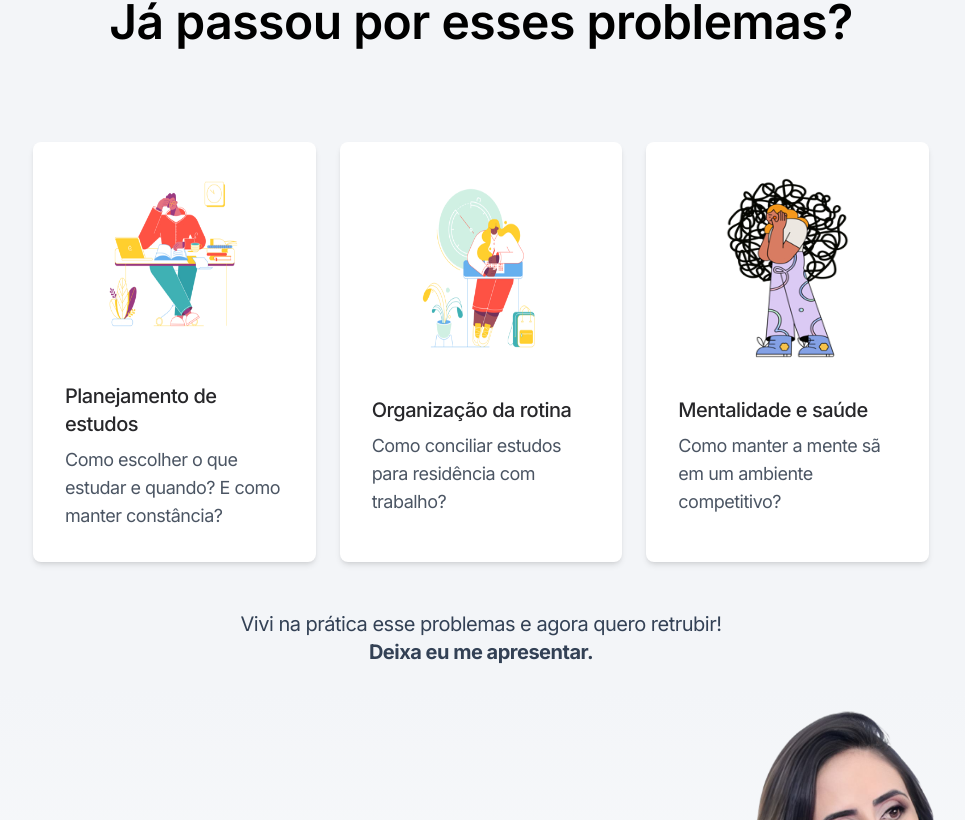
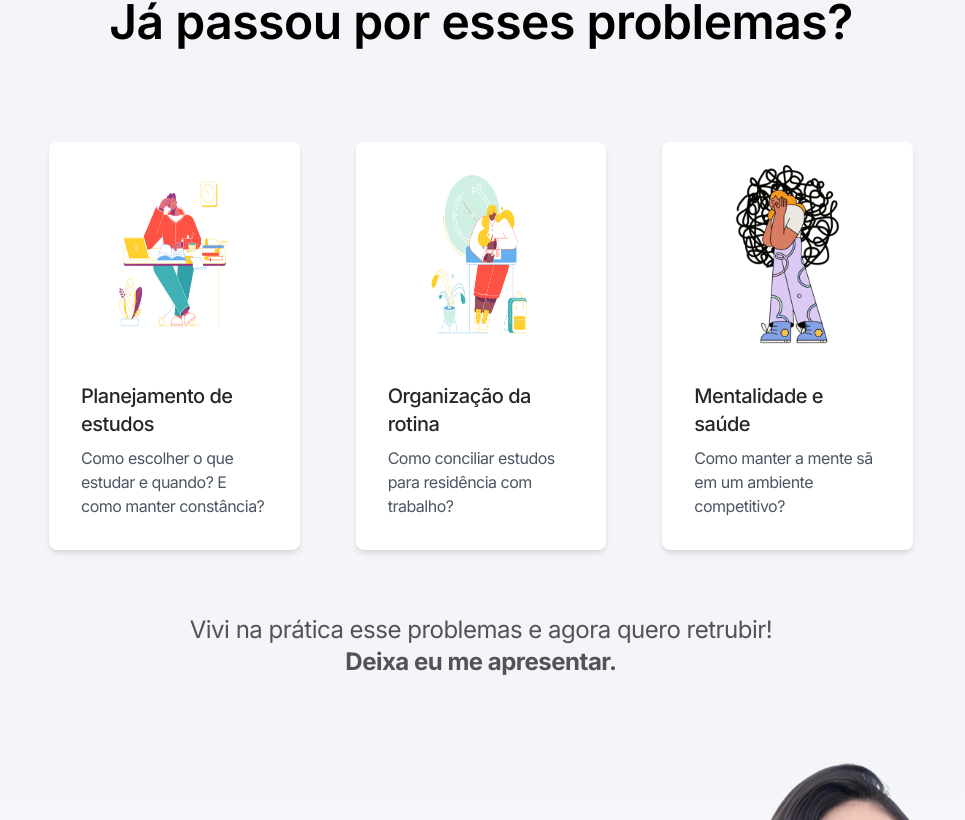
Before and after one commit to aamdias/dralorraine-web, a Next.js app: page /mentoria in a window 1280 px wide. Shown: the part 480-1300 px from the top of the page, without its empty margins (159-1124 px from the left). Built offline with nearby package versions, Linux system fonts and the light colour scheme.

Commit message:
chore: small UI fixes at Mentoria page

```diff
--- a/pages/mentoria/index.js
+++ b/pages/mentoria/index.js
@@ -56,48 +56,48 @@ export default function MentorshipPage() {
                                 Já passou por esses problemas?
                             </PageTitle>
                             <CardGroup className="grid gap-6 grid-cols-1 max-w-4xl mx-auto mt-24 md:grid-cols-3">
-                                <Card className="col-span-1 bg-white rounded-lg overflow-hidden shadow-md bg-white">
+                                <Card className="col-span-1 bg-white rounded-lg overflow-hidden shadow-md bg-white mx-4">
                                     <CardBody className="flex flex-col md:flex-row items-center pt-4 pb-8 px-8">
                                     <div>
-                                        <CardImage src="/study-illustration.png" alt="Study Plan" className="w-full h-48"/>
+                                        <CardImage src="/study-illustration.png" alt="Study Plan" className="h-48 sm:aspect-square md:aspect-auto"/>
                                         <CardHeader className="text-lg font-bold text-zinc-800">
                                         Planejamento de estudos
                                         </CardHeader>
-                                        <p className="text-gray-600 text-base md:text-lg">
+                                        <p className="text-gray-600 text-base">
                                         Como escolher o que estudar e quando? E como manter constância?
                                         </p>
                                     </div>
                                 </CardBody>
                                 </Card>
-                                <Card className="col-span-1 bg-white rounded-lg overflow-hidden shadow-md bg-white">
+                                <Card className="col-span-1 bg-white rounded-lg overflow-hidden shadow-md bg-white mx-4">
                                     <CardBody className="flex flex-col md:flex-row items-center pt-4 pb-8 px-8">
                                     <div>
-                                        <CardImage src="/routine-illustration.png" alt="Study Plan" className="w-full h-48"/>
+                                        <CardImage src="/routine-illustration.png" alt="Study Plan" className="h-48 sm:aspect-square md:aspect-auto"/>
                                         <CardHeader className="text-lg font-bold text-zinc-800">
                                         Organização da rotina
                                         </CardHeader>
-                                        <p className="text-gray-600 text-base md:text-lg">
+                                        <p className="text-gray-600 text-base">
                                         Como conciliar estudos para residência com trabalho?
                                         </p>
                                     </div>
                                     </CardBody>
                                 </Card>
-                                <Card className="col-span-1 bg-white rounded-lg overflow-hidden shadow-md bg-white">
+                                <Card className="col-span-1 bg-white rounded-lg overflow-hidden shadow-md bg-white mx-4">
                                     <CardBody className="flex flex-col md:flex-row items-center pt-4 pb-8 px-8">
                                     <div>
-                                        <CardImage src="/mental-health-illustration.png" alt="Study Plan" className="w-full h-48"/>
+                                        <CardImage src="/mental-health-illustration.png" alt="Study Plan" className="h-48 sm:aspect-square md:aspect-auto"/>
                                         <CardHeader className="text-lg font-bold text-zinc-800">
                                         Mentalidade e saúde
                                         </CardHeader>
-                                        <p className="text-gray-600 text-base md:text-lg">
+                                        <p className="text-gray-600 text-base">
                                         Como manter a mente sã em um ambiente competitivo?
                                         </p>
                                     </div>
                                     </CardBody>
                                 </Card>
                             </CardGroup>
-                            <Content className="text-center mt-12 px-16" alignment="center">
-                                <div className="text-xl text-slate-700">
+                            <Content className="text-center my-16 px-16" alignment="center">
+                                <div className="text-2xl text-zinc-600">
                                     Vivi na prática esse problemas e agora quero retrubir! <br/> <span className="font-bold">Deixa eu me apresentar.</span> {" "}
                                 </div>
                             </Content>
@@ -122,7 +122,7 @@ export default function MentorshipPage() {
                                 </p>
                             </Content>
                             <CardGroup className="grid gap-6 grid-cols-1 max-w-4xl mx-auto mt-12 md:grid-cols-2">
-                                <Card className="col-span-1 bg-white rounded-lg overflow-hidden shadow-md bg-white">
+                                <Card className="col-span-1 bg-white rounded-lg overflow-hidden shadow-md bg-white mx-4">
                                     <CardBody className="flex flex-col md:flex-row items-center pt-4 pb-8 px-8">
                                     <div>
                                         <CardImage src="/beneficios-mentoria-1.png" alt="Study Plan" className="w-16 h-16"/>
@@ -135,7 +135,7 @@ export default function MentorshipPage() {
                                     </div>
                                 </CardBody>
                                 </Card>
-                                <Card className="col-span-1 bg-white rounded-lg overflow-hidden shadow-md bg-white">
+                                <Card className="col-span-1 bg-white rounded-lg overflow-hidden shadow-md bg-white mx-4">
                                     <CardBody className="flex flex-col md:flex-row items-center pt-4 pb-8 px-8">
                                     <div>
                                         <CardImage src="/beneficios-mentoria-2.png" alt="Study Plan" className="w-16 h-16"/>
@@ -148,7 +148,7 @@ export default function MentorshipPage() {
                                     </div>
                                     </CardBody>
                                 </Card>
-                                <Card className="col-span-1 bg-white rounded-lg overflow-hidden shadow-md bg-white">
+                                <Card className="col-span-1 bg-white rounded-lg overflow-hidden shadow-md bg-white mx-4">
                                     <CardBody className="flex flex-col md:flex-row items-center pt-4 pb-8 px-8">
                                     <div>
                                         <CardImage src="/beneficios-mentoria-3.png" alt="Study Plan" className="w-16 h-16"/>
@@ -161,7 +161,7 @@ export default function MentorshipPage() {
                                     </div>
                                     </CardBody>
                                 </Card>
-                                <Card className="col-span-1 bg-white rounded-lg overflow-hidden shadow-md bg-white">
+                                <Card className="col-span-1 bg-white rounded-lg overflow-hidden shadow-md bg-white mx-4">
                                     <CardBody className="flex flex-col md:flex-row items-center pt-4 pb-8 px-8">
                                     <div>
                                         <CardImage src="/beneficios-mentoria-4.png" alt="Study Plan" className="w-16 h-16"/>
```
